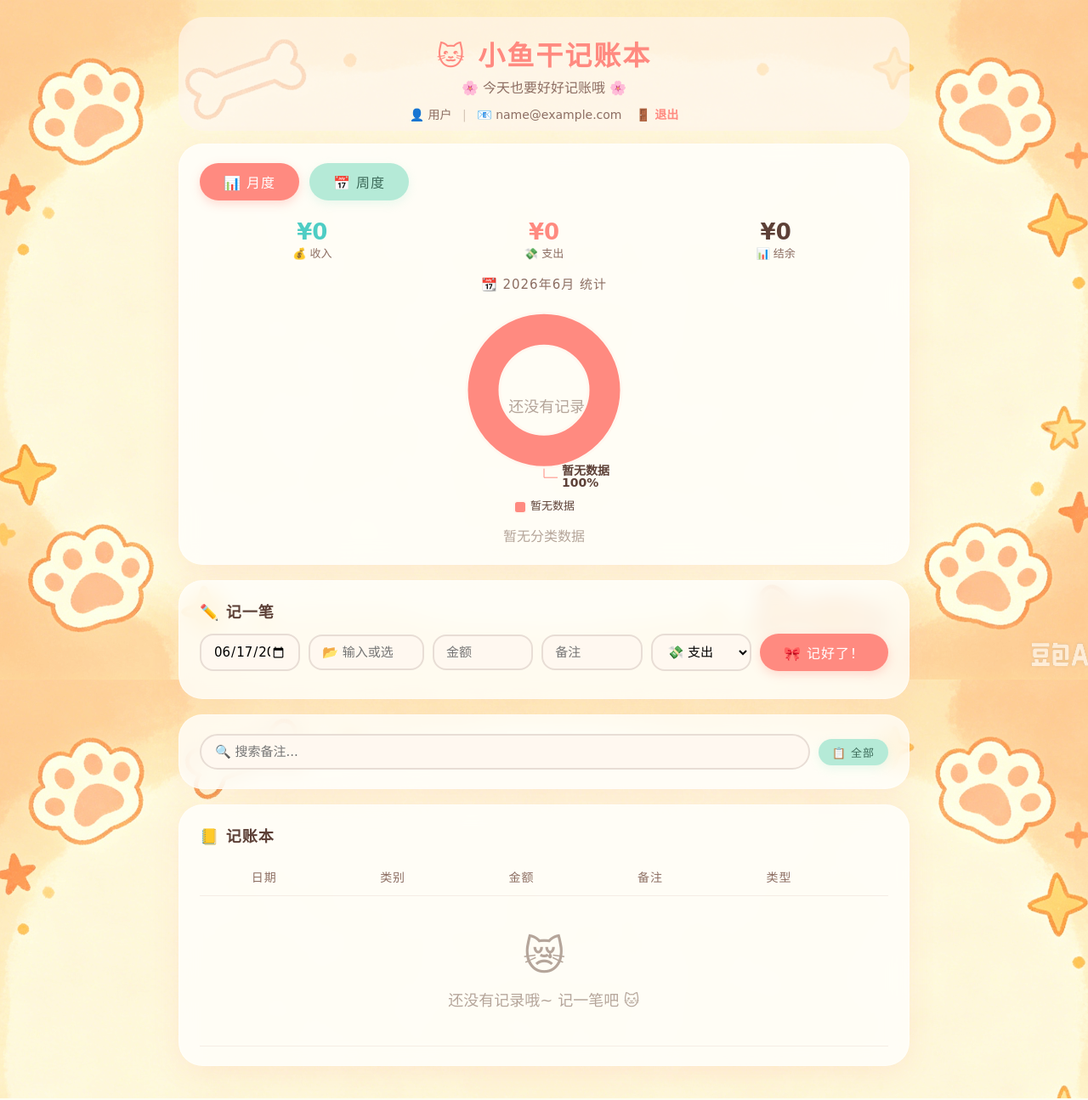
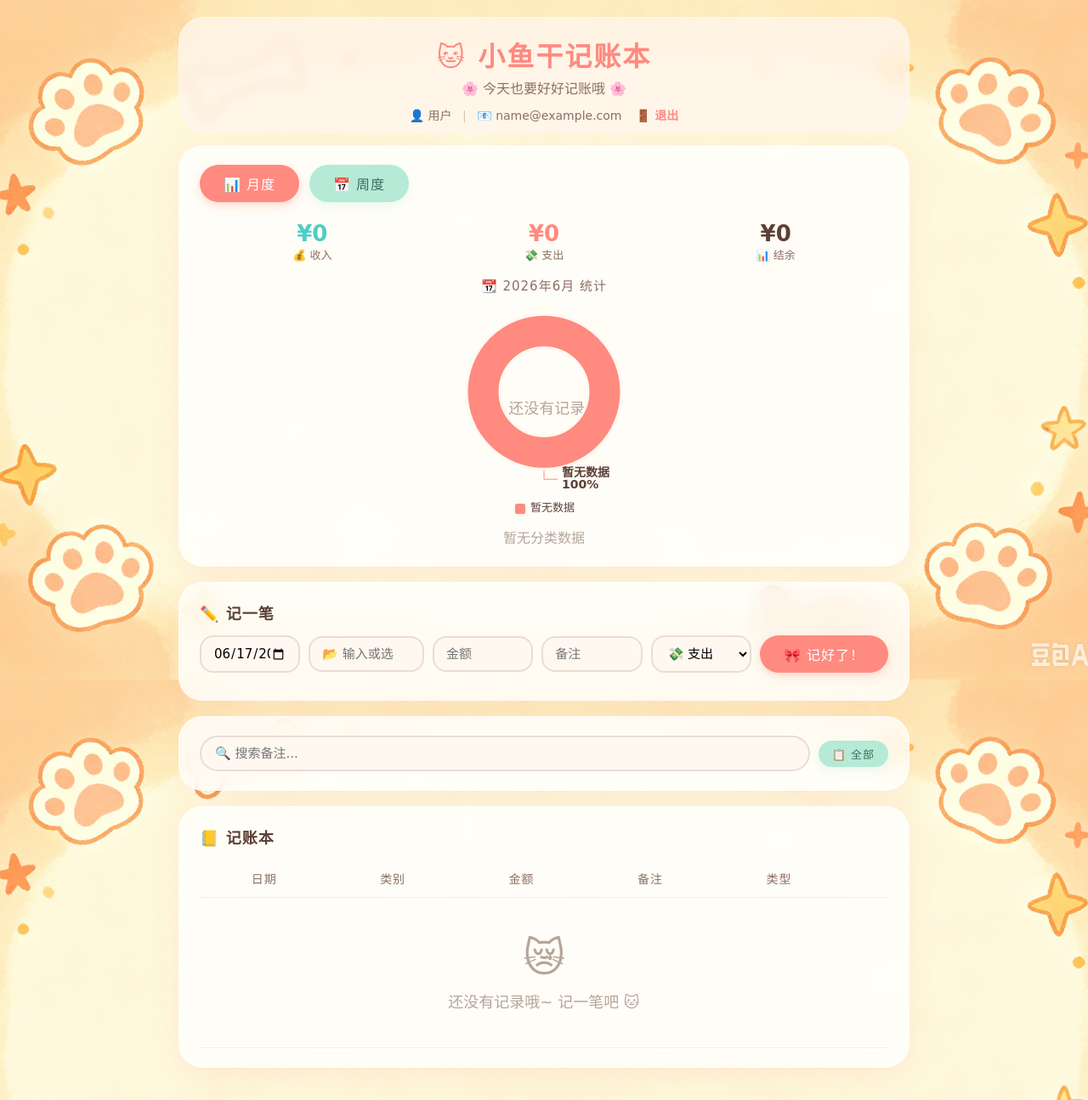
Before and after one commit to Lyra-mo/cat-book, a Flask app: page / in a window 1280 px wide. Shown: the whole page at 85% size. Run offline with Flask 3, Linux system fonts and the light colour scheme; the visitor is signed in with stand-in values (Sample User, id 1); data that the repository does not hold is empty; some libraries are stand-ins or nearby versions; some web fonts are replaced.

Commit message:
Update index.html

```diff
--- a/templates/index.html
+++ b/templates/index.html
@@ -28,9 +28,12 @@
         .header {
             text-align: center;
             padding: 20px 0 10px 0;
-            background: rgba(255, 245, 237, 0.7);
+            background: rgba(255, 245, 237, 0.8);
+            backdrop-filter: blur(8px);
+            -webkit-backdrop-filter: blur(8px);
             border-radius: 30px;
             margin-bottom: 15px;
+            border: 1px solid rgba(255, 255, 255, 0.3);
         }
         .header h1 {
             font-size: 32px;
@@ -54,14 +57,14 @@
             font-weight: bold;
         }
         .card {
-            background: rgba(255, 255, 255, 0.75);
+            background: rgba(255, 255, 255, 0.78);
             backdrop-filter: blur(12px);
             -webkit-backdrop-filter: blur(12px);
             border-radius: 28px;
             padding: 22px 24px;
             margin-bottom: 18px;
             box-shadow: 0 8px 32px rgba(255, 138, 128, 0.12);
-            border: 1px solid rgba(255, 255, 255, 0.4);
+            border: 1px solid rgba(255, 255, 255, 0.5);
         }
         .card-title {
             font-weight: bold;
@@ -199,7 +202,7 @@
         th, td {
             padding: 12px 8px;
             text-align: center;
-            border-bottom: 1px solid #F5EDE5;
+            border-bottom: 1px solid rgba(0,0,0,0.06);
         }
         th {
             color: #8D6E63;
@@ -238,7 +241,7 @@
             margin-top: 8px;
         }
         .category-tag {
-            background: #F5EDE5;
+            background: rgba(245, 237, 229, 0.8);
             padding: 4px 16px;
             border-radius: 50px;
             font-size: 14px;
@@ -281,7 +284,7 @@
         </div>
     </div>
 
-    <!-- ===== 统计卡片（含图表） ===== -->
+    <!-- ===== 统计卡片 ===== -->
     <div class="card">
         <div class="btn-group">
             <button class="btn btn-primary" id="btnMonthly" onclick="switchStats('monthly')">📊 月度</button>
@@ -366,10 +369,8 @@
         let currentStats = 'monthly';
         let pieChartInstance = null;
 
-        // ===== 初始化日期 =====
         document.getElementById('date').value = new Date().toISOString().split('T')[0];
 
-        // ===== 切换周度/月度 =====
         function switchStats(type) {
             currentStats = type;
             document.getElementById('btnMonthly').className = type === 'monthly' ? 'btn btn-primary' : 'btn btn-success';
@@ -377,7 +378,6 @@
             loadStats();
         }
 
-        // ===== 加载统计数据 =====
         function loadStats() {
             const url = currentStats === 'monthly' ? '/api/monthly_stats' : '/api/weekly_stats';
             fetch(url)
@@ -394,7 +394,6 @@
                         info.textContent = `📅 ${data.start} ~ ${data.end} 统计`;
                     }
 
-                    // 更新分类标签
                     const catDiv = document.getElementById('categoryStats');
                     if (currentStats === 'monthly' && data.categories) {
                         const entries = Object.entries(data.categories);
@@ -410,12 +409,10 @@
                         catDiv.innerHTML = '';
                     }
 
-                    // 更新饼图
                     updatePieChart(data.categories || {});
                 });
         }
 
-        // ===== 更新饼图 =====
         function updatePieChart(categories) {
             const chartDom = document.getElementById('pieChart');
             if (!pieChartInstance) {
@@ -493,7 +490,6 @@
             pieChartInstance.resize();
         }
 
-        // ===== 加载记录 =====
         function loadRecords() {
             fetch('/api/records')
                 .then(res => res.json())
@@ -530,7 +526,6 @@
             loadStats();
         }
 
-        // ===== 添加记录（支持自定义分类） =====
         function addRecord() {
             const date = document.getElementById('date').value;
             const category = document.getElementById('category').value.trim();
@@ -566,7 +561,6 @@
             });
         }
 
-        // ===== 删除记录 =====
         function deleteRecord(id) {
             if (confirm('😿 真的要删掉这条小鱼干记录吗？')) {
                 fetch('/api/delete/' + id, { method: 'DELETE' })
@@ -574,7 +568,6 @@
             }
         }
 
-        // ===== 搜索记录 =====
         function searchRecords() {
             const keyword = document.getElementById('searchInput').value.toLowerCase();
             fetch('/api/records')
@@ -614,14 +607,12 @@
                 });
         }
 
-        // ===== 窗口大小变化时重绘图表 =====
         window.addEventListener('resize', () => {
             if (pieChartInstance) {
                 pieChartInstance.resize();
             }
         });
 
-        // ===== 加载数据 =====
         loadRecords();
     </script>
 </body>
```
Lines whose indentation alone changed are shown as unchanged.
